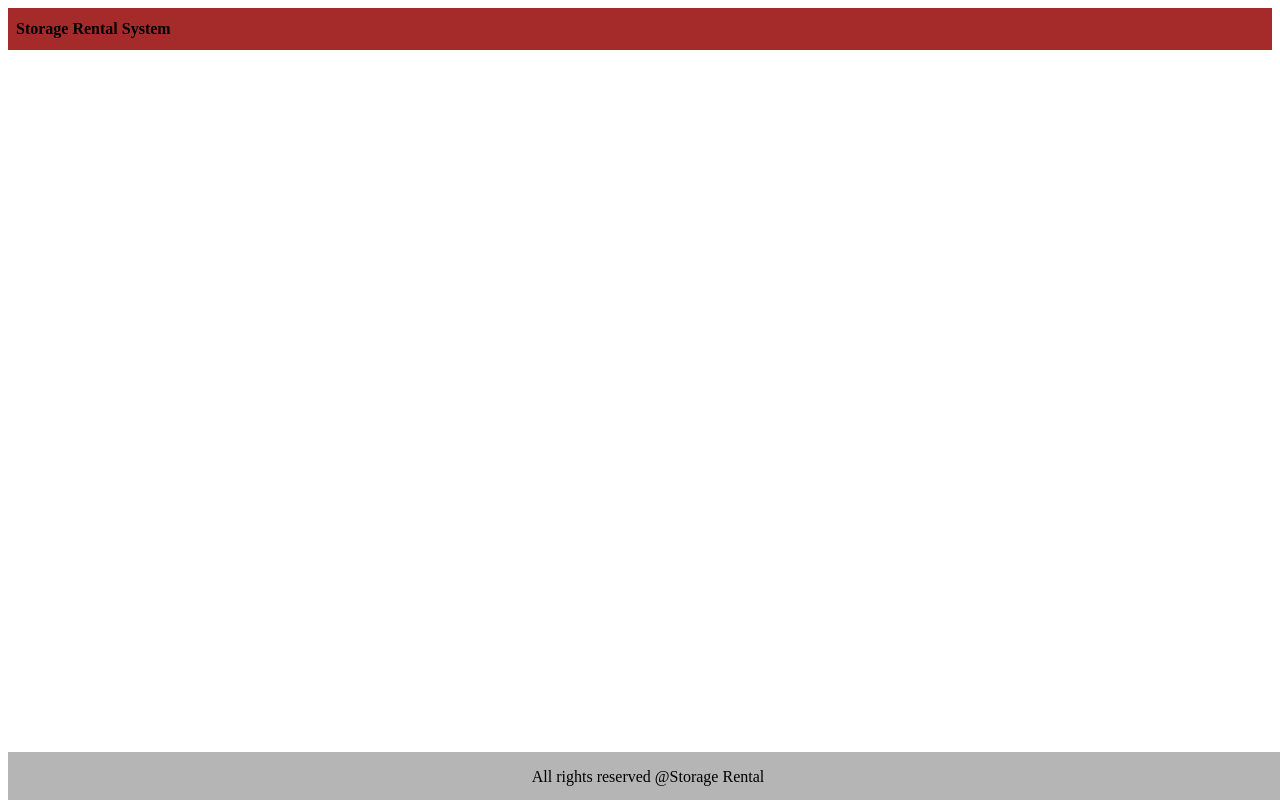
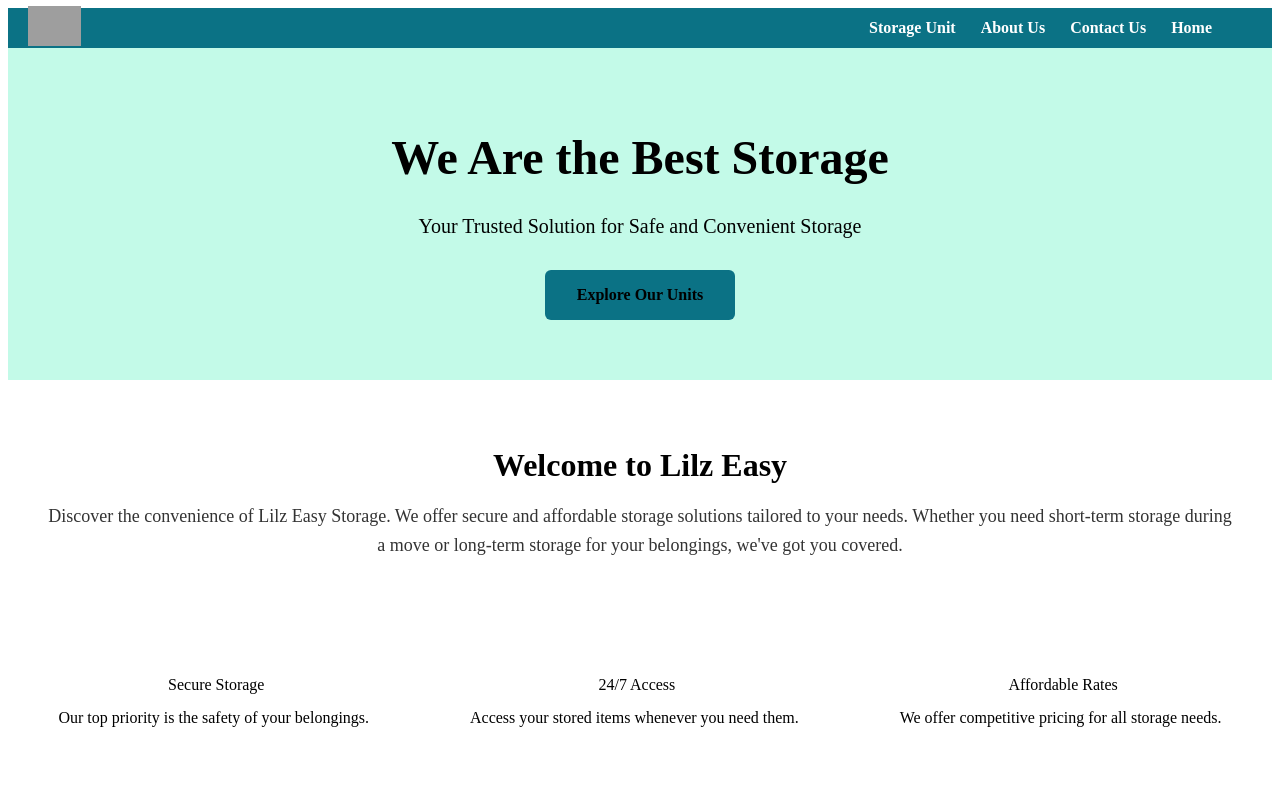
Before and after one commit to Tsireledzo2/Storage-Rental-System-2.0-FrontEnd, an Angular app in the folder Customer/: page / in a window 1280 px wide. Built offline with nearby package versions, Linux system fonts and the light colour scheme; grey boxes are pictures that could not be loaded.

Commit message:
221478302 homepage done

```diff
--- a/Customer/angular.json
+++ b/Customer/angular.json
@@ -94,5 +94,8 @@
         }
       }
     }
+  },
+  "cli": {
+    "analytics": false
   }
 }
--- a/Customer/package.json
+++ b/Customer/package.json
@@ -18,6 +18,7 @@
     "@angular/platform-browser": "^16.1.0",
     "@angular/platform-browser-dynamic": "^16.1.0",
     "@angular/router": "^16.1.0",
+    "ngx-bootstrap": "^11.0.2",
     "rxjs": "~7.8.0",
     "tslib": "^2.3.0",
     "zone.js": "~0.13.0"
--- a/Customer/src/app/Components/customer-homepage/customer-homepage.component.css
+++ b/Customer/src/app/Components/customer-homepage/customer-homepage.component.css
@@ -1,10 +1,144 @@
-footer {
-    background-color: rgb(181,181,181);
-    position: absolute;
-    bottom: 0;
-    width: 100%;
-    height: 2em;
-    align-items: center;
-    text-align: center;
-    padding: 1em 0em 0em 0em;
+/* home.component.css */
+
+/* Header styles */
+header {
+  display: flex;
+  justify-content: space-between;
+  align-items: center;
+  background-color: #0B7285; /* Dark blue-gray background color */
+  color: #fff;
+  padding: 10px 20px; /* Adjust padding as needed */
+  height: 20px; /* Adjust the height as needed */
 }
+
+.logo img {
+  height: 40px; /* Adjust the logo size as needed */
+}
+
+nav ul {
+  list-style: none;
+  display: flex;
+  margin: 0;
+  padding: 0;
+  margin-right: 20px; /* Adjust the right margin as needed */
+}
+
+nav ul li {
+  margin-right: 20px;
+}
+
+a {
+  text-decoration: none;
+  color: #fff;
+  font-weight: bold;
+}
+
+/* Navigation icons */
+i {
+  margin-right: 5px;
+}
+
+/* Add animation to the moving text */
+.move-text {
+  animation: moveText 5s linear infinite alternate;
+}
+
+/* Define the animation keyframes */
+@keyframes moveText {
+  0% {
+    transform: translateY(0);
+  }
+  100% {
+    transform: translateY(-10px); /* Adjust the distance and direction */
+  }
+}
+
+/* Styles for the hero section */
+.hero {
+  background-color: #C3FAE8; /* Vibrant orange background color */
+  color: #fff;
+  padding: 60px 0; /* Adjust vertical padding as needed */
+  text-align: center;
+  display: flex;
+  flex-direction: column;
+  align-items: center;
+  justify-content: center;
+}
+
+.slideshow-text h1 {
+  font-size: 48px; /* Increase the font size */
+  margin-bottom: 16px;
+  font-weight: bold;
+  color:black; /* White text color */
+}
+
+.slideshow-text p {
+  font-size: 20px; /* Increase the font size */
+  margin-bottom: 32px;
+  color:black; /* White text color */
+}
+
+.btn {
+  display: inline-block;
+  padding: 16px 32px; /* Increase padding */
+  background-color: #0B7285; /* Slightly darker orange */
+  color:black;
+  text-decoration: none;
+  font-weight: bold;
+  border-radius: 6px; /* Adjust the border-radius */
+  transition: background-color 0.3s ease;
+}
+
+.btn:hover {
+  background-color: #0B7285; /* Darker orange on hover */
+}
+
+/* Styles for the content section */
+.content {
+  padding: 40px;
+  text-align: center;
+}
+
+.content h2 {
+  font-size: 32px; /* Increase the font size */
+  margin-bottom: 16px;
+}
+
+.content p {
+  font-size: 18px; /* Increase the font size */
+  line-height: 1.6;
+  color: #333;
+}
+
+@keyframes moveText {
+  0% {
+    transform: translateY(0);
+  }
+  100% {
+    transform: translateY(-10px); /* Adjust the distance and direction */
+  }
+}
+
+/* home.component.css */
+
+/* Styles for the advertising section */
+.advertising {
+  display: flex;
+  justify-content: space-around;
+  align-items: center;
+  padding: 40px 0; /* Adjust vertical padding as needed */
+}
+
+.ad {
+  text-align: center;
+}
+
+.ad i {
+  font-size: 36px; /* Adjust icon size */
+  color: #ff6600; /* Orange icon color */
+}
+
+.ad p {
+  font-size: 16px;
+  margin-top: 10px; /* Add spacing between icon and text */
+}
--- a/Customer/src/app/Components/customer-homepage/customer-homepage.component.html
+++ b/Customer/src/app/Components/customer-homepage/customer-homepage.component.html
@@ -1,5 +1,50 @@
-<app-header>
-</app-header>
-<footer>
-    <span>All rights reserved @Storage Rental</span>
-</footer>
+<!-- home.component.html -->
+
+<div class="home">
+  <header>
+    <div class="logo">
+      <img src="lilz-easy-logo.png" alt="Lilz Storage" />
+    </div>
+    <nav>
+      <ul>
+        <li><a routerLink="/storage"><i class="fas fa-box"></i> Storage Unit</a></li>
+        <li><a routerLink="/about"><i class="fas fa-info-circle"></i> About Us</a></li>
+        <li><a routerLink="/contact"><i class="fas fa-phone"></i> Contact Us</a></li>
+        <li><a routerLink="/"><i class="fas fa-home"></i> Home</a></li>
+      </ul>
+    </nav>
+  </header>
+
+  <div class="hero">
+    <!-- Text overlay -->
+    <div class="slideshow-text">
+      <h1 class="move-text">We Are the Best Storage</h1>
+      <p>Your Trusted Solution for Safe and Convenient Storage</p>
+      <a routerLink="/storage-unit" class="btn">Explore Our Units</a>
+    </div>
+  </div>
+
+  <section class="content">
+    <h2>Welcome to Lilz Easy</h2>
+    <p>
+      Discover the convenience of Lilz Easy Storage. We offer secure and
+      affordable storage solutions tailored to your needs. Whether you need
+      short-term storage during a move or long-term storage for your belongings,
+      we've got you covered.
+    </p>
+  </section>
+</div>
+<section class="advertising">
+  <div class="ad">
+    <i class="fas fa-shield-alt"></i> Secure Storage
+    <p>Our top priority is the safety of your belongings.</p>
+  </div>
+  <div class="ad">
+    <i class="fas fa-lock"></i> 24/7 Access
+    <p>Access your stored items whenever you need them.</p>
+  </div>
+  <div class="ad">
+    <i class="fas fa-dollar-sign"></i> Affordable Rates
+    <p>We offer competitive pricing for all storage needs.</p>
+  </div>
+</section>
--- a/Customer/src/app/Components/customer-homepage/customer-homepage.component.ts
+++ b/Customer/src/app/Components/customer-homepage/customer-homepage.component.ts
@@ -1,4 +1,5 @@
 import { Component } from '@angular/core';
+
 
 @Component({
   selector: 'app-customer-homepage',
@@ -7,5 +8,5 @@ import { Component } from '@angular/core';
 })
 export class CustomerHomepageComponent {
 
-  public title: string = "Storage Rental System";
+
 }
```
Also changed, not shown: 1 other file (tests, documents, lock files or other folders).
